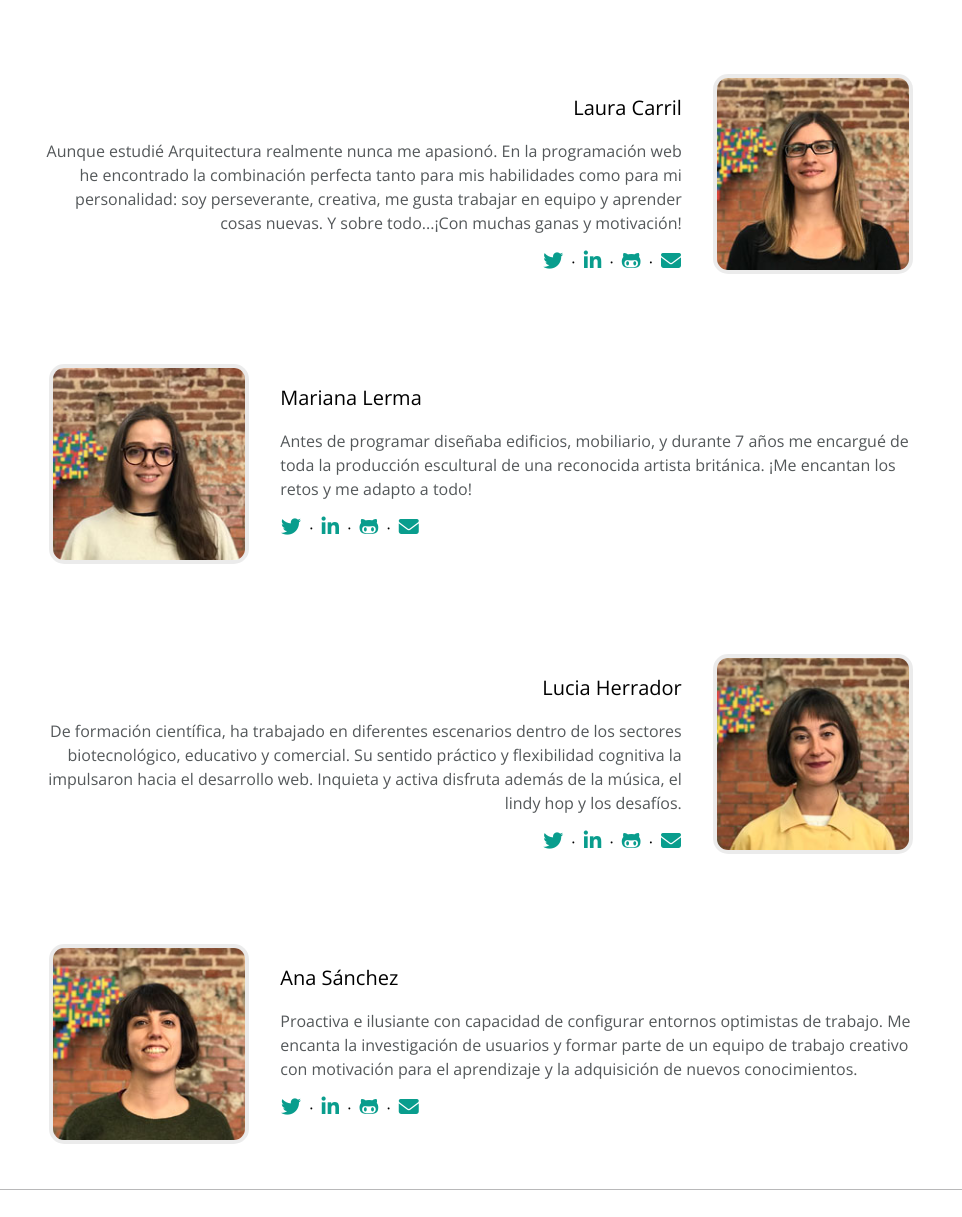
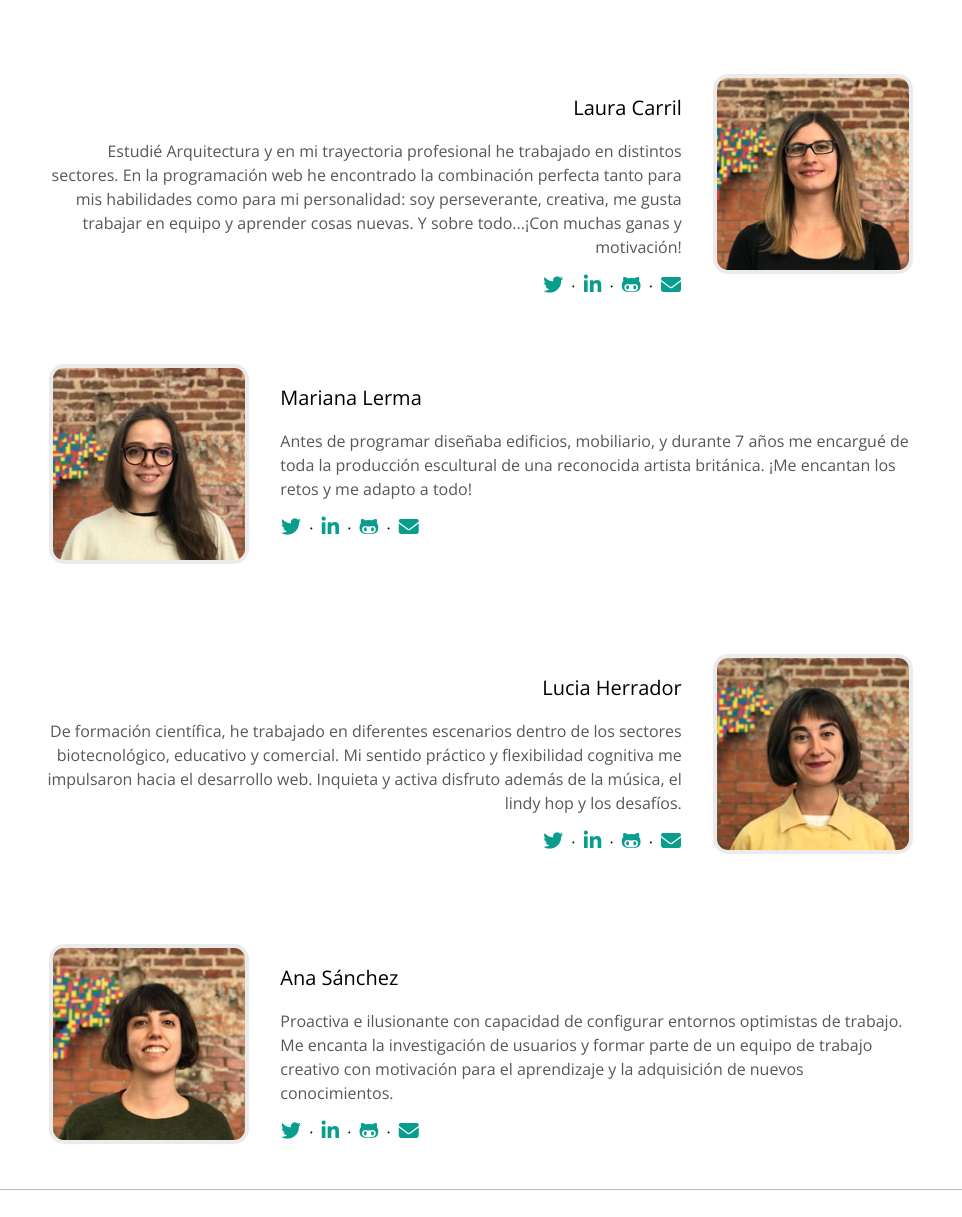
Before and after one commit to ana-sanchez/web-responive-contact-us-skylabers, a plain HTML site: page index.html in a window 1280 px wide. Shown: the part 1440-2657 px from the top of the page, without its empty margins (159-1121 px from the left). Drawn offline with nearby package versions, Linux system fonts and the light colour scheme.

Commit message:
descriptions and Marta's twitter modified

```diff
--- a/index.html
+++ b/index.html
@@ -66,7 +66,7 @@
                                 <p class="text-description">Después de estudiar Historia del Arte he sido editora de libros de texto, profesora en un instituto y librera. Ahora, como programadora frontend, busco retarme a entrar en un mundo diferente en el que desarrollarme profesionalmente.
                                 </p>
                                 <div class=social-media>
-                                <a href="https://twitter.com/cuadernodeireth" target="_blank" title="Twitter" ><i class="fab fa-twitter" ></i></a> ·
+                                <a href="https://twitter.com/martacrucesd" target="_blank" title="Twitter" ><i class="fab fa-twitter" ></i></a> ·
                                 <a href="https://es.linkedin.com/in/marta-cruces-d%C3%ADaz-03402571" taprget="_blank" title="Linkedin"><i class="fab fa-linkedin-in"></i></a> ·
                                 <a href="https://github.com/Marta-Cruces" target="_blank" title="GitHub"><i class="fab fa-github-alt"></i></a> ·
                                 <a href="mailto:martacrucesdiaz@gmail.com" target="_blank" title="Email"><i class="fas fa-envelope" ></i></a>
@@ -77,7 +77,7 @@
                             <img src="img/laura.jpg" alt="Laura Carril" class="photo-personal right">
                             <figcaption>
                                 <h3 class="name-description right">Laura Carril</h3>
-                                <p class="text-description">Aunque estudié Arquitectura realmente nunca me apasionó. En la programación web he encontrado la combinación perfecta tanto para mis habilidades como para mi personalidad: soy perseverante, creativa, me gusta trabajar en equipo y aprender cosas nuevas. Y sobre todo...¡Con muchas ganas y motivación!
+                                <p class="text-description">Estudié Arquitectura y en mi trayectoria profesional he trabajado en distintos sectores. En la programación web he encontrado la combinación perfecta tanto para mis habilidades como para mi personalidad: soy perseverante, creativa, me gusta trabajar en equipo y aprender cosas nuevas. Y sobre todo...¡Con muchas ganas y motivación!
                                 </p>
                                 <div class=social-media>
                                     <a href="https://twitter.com/carpanla?lang=es" target="_blank" title="Twitter" ><i class="fab fa-twitter" ></i></a> ·
@@ -105,7 +105,7 @@
                                 <img src="img/lucia.jpg" alt="Lucia Herrador" class="photo-personal">
                                 <figcaption>
                                     <h3 class="name-description right">Lucia Herrador</h3>
-                                    <p class="text-description">De formación científica, ha trabajado en diferentes escenarios dentro de los sectores biotecnológico, educativo y comercial. Su sentido práctico y flexibilidad cognitiva la impulsaron hacia el desarrollo web. Inquieta y activa disfruta además de la música, el lindy hop y los desafíos.
+                                    <p class="text-description">De formación científica, he trabajado en diferentes escenarios dentro de los sectores biotecnológico, educativo y comercial. Mi sentido práctico y flexibilidad cognitiva me impulsaron hacia el desarrollo web. Inquieta y activa disfruto además de la música, el lindy hop y los desafíos.
                                     </p>
                                     <div class=social-media>
                                         <a href="https://twitter.com/LuciaHerr7" target="_blank" title="Twitter"><i class="fab fa-twitter" ></i></a> ·
@@ -119,7 +119,7 @@
                                 <img src="img/ana.jpg" alt="Ana Sanchez" class="photo-personal">
                                 <figcaption>
                                     <h3 class="name-description left">Ana Sánchez</h3>
-                                    <p class="text-description">Proactiva e ilusiante con capacidad de configurar entornos optimistas de trabajo. Me encanta la investigación de usuarios y formar parte de un equipo de trabajo creativo con motivación para el aprendizaje y la adquisición de nuevos conocimientos.
+                                    <p class="text-description">Proactiva e ilusionante con capacidad de configurar entornos optimistas de trabajo. Me encanta la investigación de usuarios y formar parte de un equipo de trabajo creativo con motivación para el aprendizaje y la adquisición de nuevos conocimientos.
                                     </p>
                                     <div class=social-media>
                                         <a href="#" target="_blank" title="Twitter" ><i class="fab fa-twitter" ></i></a> ·
```
